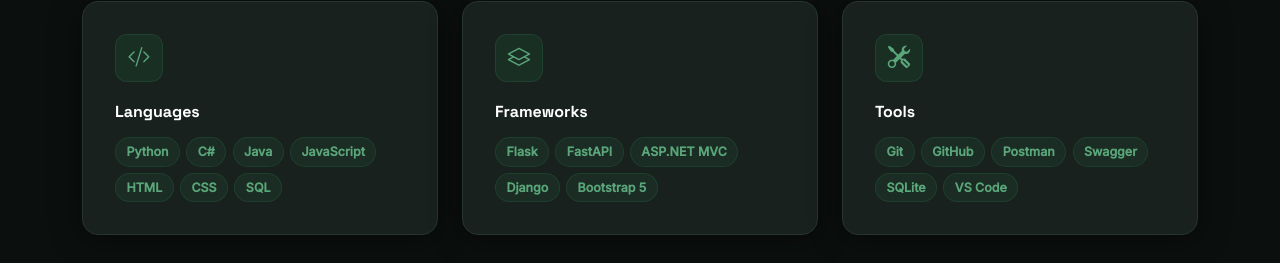
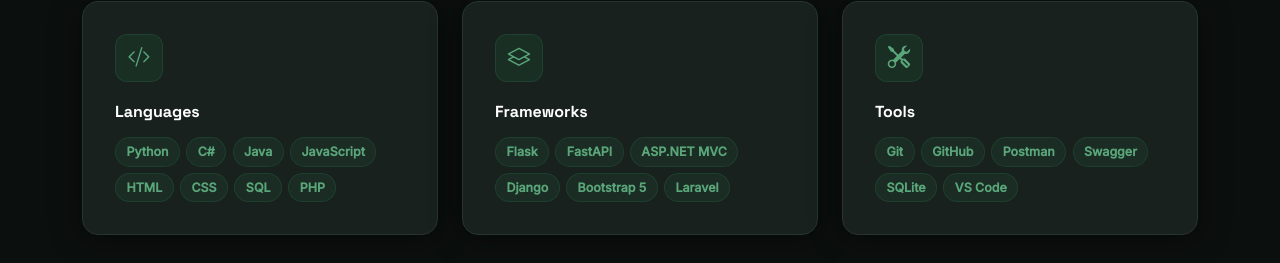
Before and after one commit to Angela0210/Angela0210.github.io, a plain HTML site: page index.html in a window 1280 px wide. Shown: the part 1925-2188 px from the top of the page. Drawn offline with nearby package versions, Linux system fonts and the light colour scheme.

Commit message:
added php

```diff
--- a/index.html
+++ b/index.html
@@ -208,6 +208,7 @@
               <span class="skill-tag">HTML</span>
               <span class="skill-tag">CSS</span>
               <span class="skill-tag">SQL</span>
+              <span class="skill-tag">PHP</span>
             </div>
           </div>
         </div>
@@ -222,6 +223,7 @@
               <span class="skill-tag">ASP.NET MVC</span>
               <span class="skill-tag">Django</span>
               <span class="skill-tag">Bootstrap 5</span>
+              <span class="skill-tag">Laravel</span>
             </div>
           </div>
         </div>
```
